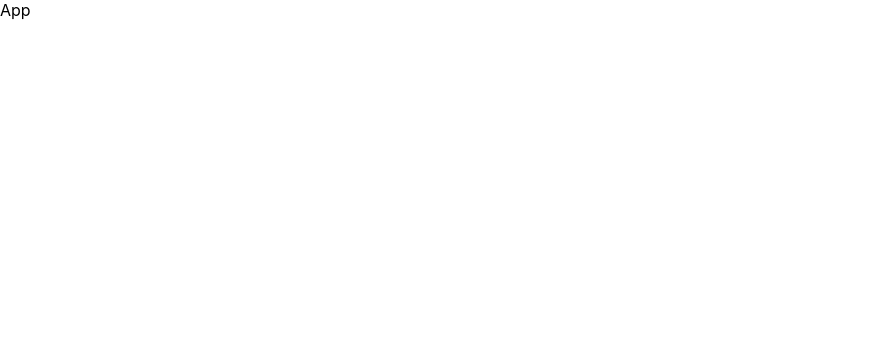
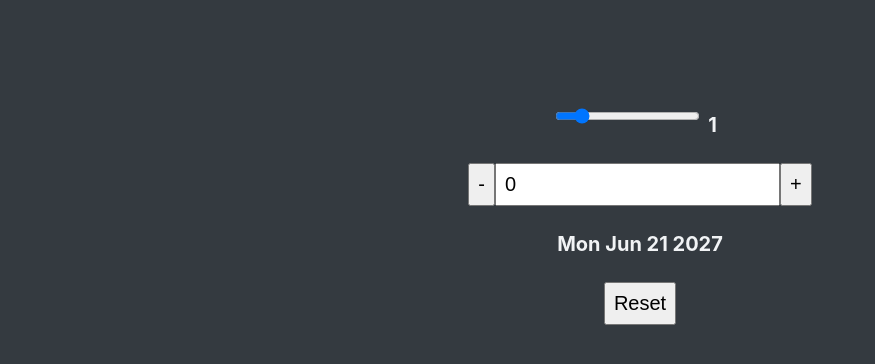
Before and after one commit to marshalmori/react-quiz, a React (Create React App) app: page / in a window 1280 px wide. Shown: the top 364 px of the page, without its empty margins (0-875 px from the left). Built offline with nearby package versions, Linux system fonts and the light colour scheme.

Commit message:
Create index.css content

```diff
--- a/src/App.js
+++ b/src/App.js
@@ -1,5 +1,11 @@
+import DateCounter from "./DateCounter";
+
 function App() {
-  return <div>App</div>;
+  return (
+    <div>
+      <DateCounter />
+    </div>
+  );
 }
 
 export default App;
--- a/src/index.css
+++ b/src/index.css
@@ -1,13 +1,259 @@
-body {
-  margin: 0;
-  font-family: -apple-system, BlinkMacSystemFont, 'Segoe UI', 'Roboto', 'Oxygen',
-    'Ubuntu', 'Cantarell', 'Fira Sans', 'Droid Sans', 'Helvetica Neue',
-    sans-serif;
-  -webkit-font-smoothing: antialiased;
-  -moz-osx-font-smoothing: grayscale;
+:root {
+  --color-darkest: #343a40;
+  --color-dark: #495057;
+  --color-medium: #ced4da;
+  --color-light: #f1f3f5;
+
+  --color-theme: #1098ad;
+  --color-accent: #ffa94d;
 }
 
-code {
-  font-family: source-code-pro, Menlo, Monaco, Consolas, 'Courier New',
-    monospace;
+@import url("https://fonts.googleapis.com/css2?family=Codystar&display=swap");
+
+* {
+  margin: 0;
+  padding: 0;
+  box-sizing: border-box;
 }
+
+html {
+  font-size: 62.5%;
+  font-family: -apple-system, BlinkMacSystemFont, "Segoe UI", Roboto, Oxygen,
+    Ubuntu, Cantarell, "Open Sans", "Helvetica Neue", sans-serif;
+}
+
+body {
+  min-height: 100vh;
+  color: var(--color-light);
+  background-color: var(--color-darkest);
+  padding: 3.2rem;
+}
+
+.app {
+  display: flex;
+  flex-direction: column;
+  align-items: center;
+  justify-content: center;
+}
+
+.main {
+  width: 50rem;
+}
+
+.app-header {
+  width: 66rem;
+  margin-bottom: 4rem;
+  display: flex;
+  align-items: center;
+  justify-content: space-between;
+}
+
+.error {
+  text-align: center;
+  font-size: 1.6rem;
+  font-weight: 500;
+  padding: 2rem;
+  background-color: #495057;
+  border-radius: 100px;
+}
+
+img {
+  width: 14rem;
+}
+
+h1 {
+  font-family: "Codystar";
+  font-size: 5.6rem;
+}
+
+h2 {
+  font-size: 3.6rem;
+  margin-bottom: 2rem;
+}
+
+h3 {
+  font-size: 2.4rem;
+  font-weight: 600;
+  margin-bottom: 4rem;
+}
+
+h4 {
+  font-size: 2.2rem;
+  font-weight: 600;
+  margin-bottom: 2.4rem;
+}
+
+.start {
+  display: flex;
+  flex-direction: column;
+  align-items: center;
+}
+
+.progress {
+  margin-bottom: 4rem;
+  display: grid;
+  justify-content: space-between;
+  gap: 1.2rem;
+  grid-template-columns: auto auto;
+  font-size: 1.8rem;
+  color: var(--color-medium);
+}
+
+progress {
+  -webkit-appearance: none;
+  width: 100%;
+  height: 12px;
+  grid-column: 1 / -1;
+}
+
+::-webkit-progress-bar {
+  background-color: var(--color-medium);
+  border-radius: 100px;
+}
+::-webkit-progress-value {
+  background-color: var(--color-theme);
+  border-radius: 100px;
+}
+
+.btn {
+  display: block;
+  font-family: inherit;
+  color: inherit;
+  font-size: 2rem;
+  border: 2px solid var(--color-dark);
+  background-color: var(--color-dark);
+  padding: 1.2rem 2.4rem;
+  cursor: pointer;
+  border-radius: 100px;
+  transition: 0.3s;
+}
+
+.btn:not([disabled]):hover {
+  background-color: var(--color-darkest);
+}
+
+.btn-option:not([disabled]):hover {
+  transform: translateX(1.2rem);
+}
+
+.btn[disabled]:hover {
+  cursor: not-allowed;
+}
+
+.btn-ui {
+  float: right;
+}
+
+.options {
+  display: flex;
+  flex-direction: column;
+  gap: 1.2rem;
+  margin-bottom: 3.2rem;
+}
+
+.btn-option {
+  width: 100%;
+  text-align: left;
+}
+
+.btn-option.correct {
+  background-color: var(--color-theme);
+  border: 2px solid var(--color-theme);
+  color: var(--color-light);
+}
+.btn-option.wrong {
+  background-color: var(--color-accent);
+  border: 2px solid var(--color-accent);
+  color: var(--color-darkest);
+}
+
+.answer {
+  transform: translateX(2rem);
+}
+
+.result {
+  background-color: var(--color-theme);
+  color: var(--color-light);
+  border-radius: 100px;
+  text-align: center;
+  padding: 2rem 0;
+  font-size: 2rem;
+  font-weight: 500;
+  margin-bottom: 1.6rem;
+}
+
+.result span {
+  font-size: 2.2rem;
+  margin-right: 4px;
+}
+
+.highscore {
+  font-size: 1.8rem;
+  text-align: center;
+  margin-bottom: 4.8rem;
+}
+
+.loader-container {
+  display: flex;
+  flex-direction: column;
+  align-items: center;
+  margin-top: 4rem;
+  gap: 1.6rem;
+
+  color: var(--color-medium);
+  font-size: 1.4rem;
+}
+
+.timer {
+  float: left;
+  font-size: 1.8rem;
+  color: var(--color-medium);
+  border: 2px solid var(--color-dark);
+  padding: 1.35rem 2.8rem;
+  border-radius: 100px;
+}
+
+/* CREDIT: https://dev.to/afif/i-made-100-css-loaders-for-your-next-project-4eje */
+.loader {
+  width: 50px;
+  height: 24px;
+  background: radial-gradient(circle closest-side, currentColor 90%, #0000) 0%
+      50%,
+    radial-gradient(circle closest-side, currentColor 90%, #0000) 50% 50%,
+    radial-gradient(circle closest-side, currentColor 90%, #0000) 100% 50%;
+  background-size: calc(100% / 3) 12px;
+  background-repeat: no-repeat;
+  animation: loader 1s infinite linear;
+}
+
+@keyframes loader {
+  20% {
+    background-position: 0% 0%, 50% 50%, 100% 50%;
+  }
+  40% {
+    background-position: 0% 100%, 50% 0%, 100% 50%;
+  }
+  60% {
+    background-position: 0% 50%, 50% 100%, 100% 0%;
+  }
+  80% {
+    background-position: 0% 50%, 50% 50%, 100% 100%;
+  }
+}
+
+/* ********** */
+/* First counter example */
+.counter {
+  display: flex;
+  flex-direction: column;
+  align-items: center;
+  gap: 1rem;
+  font-size: 2rem;
+  font-weight: bold;
+  margin: 6rem;
+}
+
+.counter * {
+  font-size: inherit;
+  padding: 0.8rem;
+}
```
